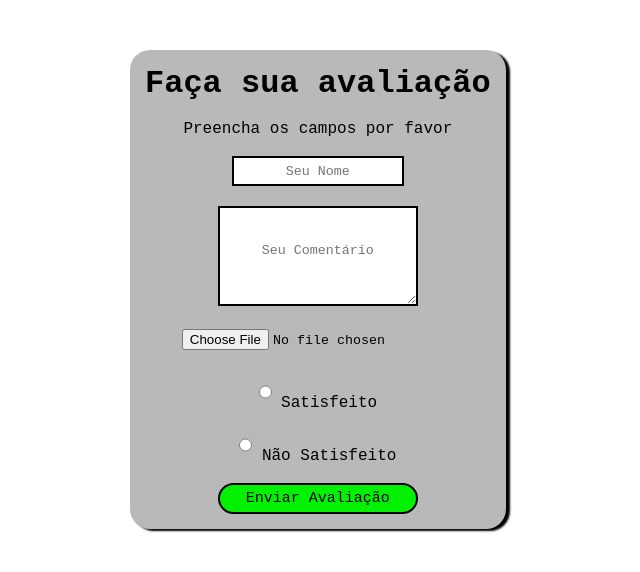
After one commit to BrunoMeloMorais22/Cabeleireiro, a Flask app: page /avaliacao in a window 1280 px wide. The commit adds this page. Shown: the top 572 px of the page, without its empty margins (370-1010 px from the left). Run offline with Flask 3, Linux system fonts and the light colour scheme.

Commit message:
Adicionando Conteúdo(avaliação) e backend

```diff
--- a/app.py
+++ b/app.py
@@ -1,10 +1,20 @@
+import os
 from flask import Flask, request, render_template, url_for, redirect
 
 app = Flask(__name__)
 
+UPLOAD_FOLDER = 'static/uploads'
+app.config['UPLOAD_FOLDER'] = UPLOAD_FOLDER
+ALLOWED_EXTENSIONS = {'png', 'jpg', 'jpeg', 'gif'}
+
+def allowed_file(filename):
+    return '.' in filename and filename.rsplit('.', 1)[1].lower() in ALLOWED_EXTENSIONS
+
+avaliacoes = []
+
 @app.route('/', methods=["GET", "POST"])
 def index():
-    return render_template('index.html')
+    return render_template('index.html', avaliacoes=avaliacoes)
 
 @app.route('/perfil', methods=["GET", "POST"])
 def perfil():
@@ -36,5 +46,34 @@ def reserva_sucesso():
     telefone = request.args.get('telefnoe')
     return render_template('reserva_sucesso.html', nome=nome, email=email, telefone=telefone)
 
+@app.route('/avaliacao', methods=["GET", "POST"])
+def avaliacao():
+    if request.method == "POST":
+        nome = request.form.get('nome')
+        comentario = request.form.get('comentario')
+        status = request.form.get('gostou_naogostou')
+
+        if 'imagem' not in request.files:
+            return "Nenhum arquivo enviado."
+
+        file = request.files['imagem']
+
+        if file.filename == '':
+            return "Nenhuma imagem selecionada."
+
+        if file and allowed_file(file.filename):
+            filepath = os.path.join(app.config['UPLOAD_FOLDER'], file.filename)
+            file.save(filepath)
+
+        avaliacoes.append({
+            "imagem": filepath,
+            "nome": nome,
+            "comentario": comentario,
+            "status": status
+        })
+
+        return redirect(url_for('index'))
+    return render_template('avaliacao.html')
+
 if __name__ == "__main__":
     app.run(debug=True)
--- /dev/null
+++ b/static/avaliacao.css
@@ -0,0 +1,62 @@
+
+
+*{
+    margin: 0;
+    padding: 0;
+    box-sizing: border-box;
+    font-family: 'Courier New', Courier, monospace;
+}
+
+h1{
+    text-align: center;
+}
+
+form{
+    border-radius: 20px;
+    box-shadow: 4px 2px 2px;
+    display: inline-block;
+    margin-top: 50px;
+    margin-left: 500px;
+    padding: 15px;
+    background: rgb(184, 185, 184);
+    text-align: center;
+}
+
+@media (max-width: 678px){
+    form{
+        width: 90%;
+        width: 400px;
+        margin-left: 50px;
+    }
+}
+
+form > input{
+    height: 30px;
+    text-align: center;
+}
+
+#nome{
+    border: 2px solid black;
+}
+
+form > textarea{
+    border: 2px solid black;
+    margin-top: 20px;
+    padding: 35px;
+    text-align: center;
+    width: 200px;
+    height: 100px;
+}
+
+form > button{
+    padding: 5px;
+    border-radius: 20px;
+    border: 2px solid black;
+    font-size: 15px;
+    width: 200px;
+    background: rgb(2, 240, 2);
+}
+
+form > button:hover{
+    background: rgb(40, 206, 40);
+}
--- a/static/js/index.js
+++ b/static/js/index.js
@@ -32,7 +32,7 @@ document.getElementById('formContato').addEventListener('submit', function(event
         setTimeout(() => {
             p.remove()
             document.getElementById('formContato').reset()
-        }, 2000);
+        }, 3000);
     }
 
 })
--- /dev/null
+++ b/templates/avaliacao.html
@@ -0,0 +1,23 @@
+<!DOCTYPE html>
+<html lang="en">
+<head>
+    <meta charset="UTF-8">
+    <meta name="viewport" content="width=device-width, initial-scale=1.0">
+    <link rel="stylesheet" href="/static/avaliacao.css">
+    <link href="https://cdnjs.cloudflare.com/ajax/libs/font-awesome/6.0.0-beta3/css/all.min.css" rel="stylesheet">
+    <title>Document</title>
+</head>
+<body>
+    <form method="POST" action="{{ url_for('avaliacao') }}" enctype="multipart/form-data">
+        <h1>Faça sua avaliação</h1><br>
+        <p>Preencha os campos por favor</p><br>
+        <input type="text" id="nome" name="nome" placeholder="Seu Nome"><br>
+        <textarea name="comentario" placeholder="Seu Comentário"></textarea><br><br>
+        <input type="file" name="imagem"><br><br>
+        <input type="radio" name="gostou_naogostou" value="Gostou"> Satisfeito <br><br>
+        <input type="radio" name="gostou_naogostou" value="Não Gostou"> Não Satisfeito <br><br>
+        <button type="submit">Enviar Avaliação</button>
+    </form>
+
+</body>
+</html>
```
Also changed, not shown: templates/index.html (+14 -3 lines), templates/index02.html (+13 -1 lines), static/uploads/Captura de tela 2024-12-05 182120.png (added), static/uploads/Imagem do WhatsApp de 2025-01-06 à(s) 11.26.33_b9dd40b1.jpg (added), static/uploads/linkdin.jpg (added).
